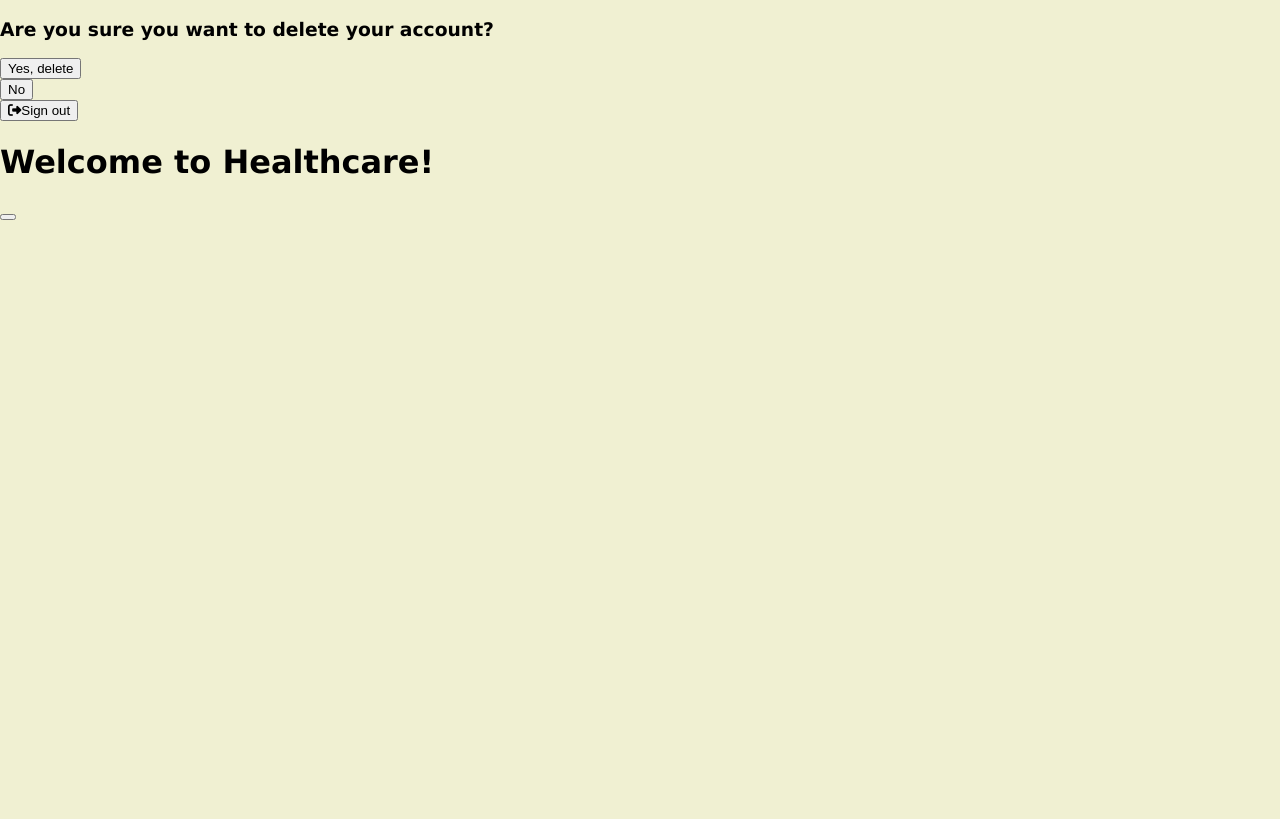
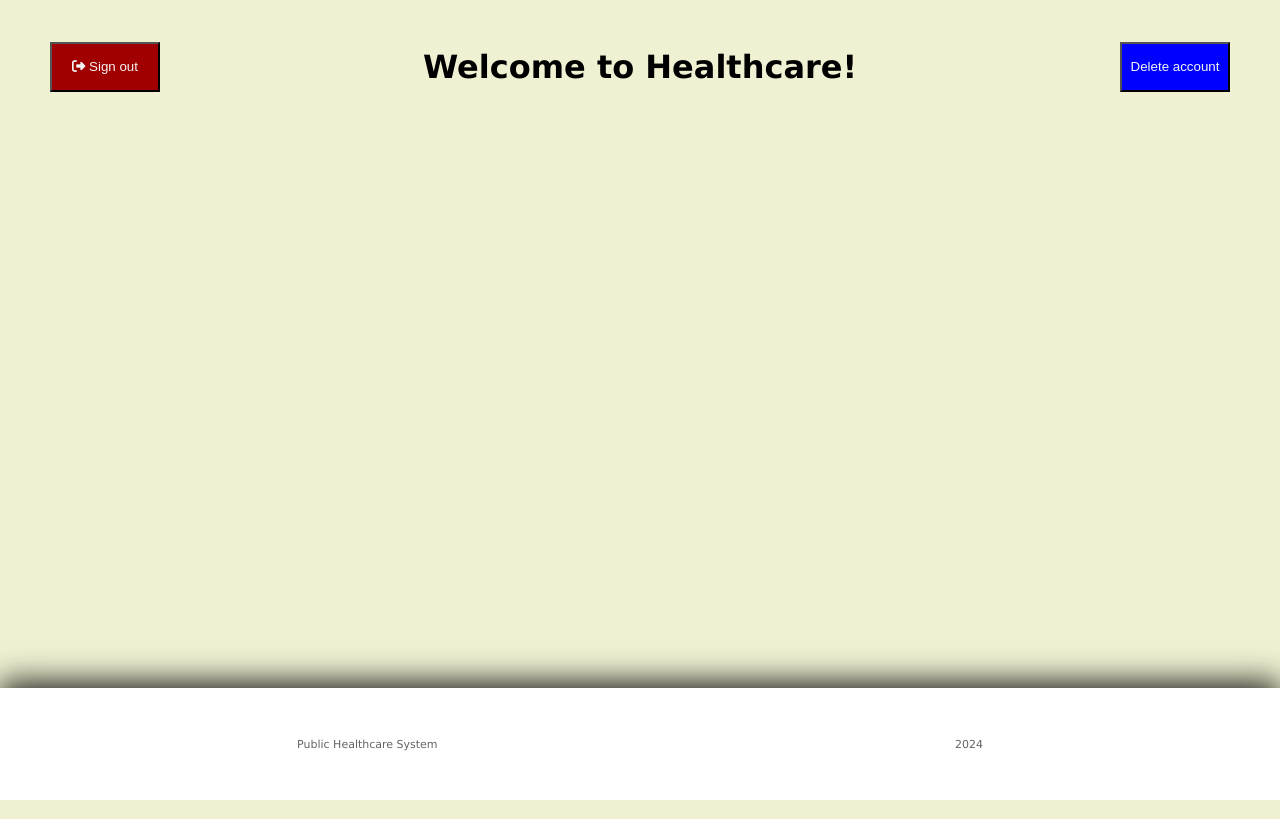
Before and after one commit to Xantus10/My_healthcare, a Flask app: template templates/base.html in a window 1280 px wide. Run offline with Flask 3, Linux system fonts and the light colour scheme; the template is opened without the code that fills it, so the values that code supplies are empty; some libraries are stand-ins or nearby versions.

Commit message:
Logout/delete functionality

```diff
--- a/app.py
+++ b/app.py
@@ -3,16 +3,63 @@ from os import path
 
 import dbHandler
 
-# TODO: Login page + functionality, base.html+css, Delete window + functionality, Admin functionality, Doctor page + rejected page,
-# FUTURE TODO: Will have to handle - what if doctor deletes his account and user has open login window with availible doctor and then he scheldules an appointment with him and other corner cases
+# TODO: Admin functionality, Doctor/patient page + rejected page,
+# FUTURE TODO: HMAC for cookies and csrf tokens, Will have to handle - what if doctor deletes his account and user has open login window with availible doctor and then he scheldules an appointment with him and other corner cases
 
 app = Flask(__name__)
 
 
+@app.route('/delete', methods=['POST'])
+def delete():
+  if request.method == 'POST':
+    ssid = int(request.cookies.get('Ssid'))
+    cookie = request.cookies.get('Auth')
+    ipAddr = request.remote_addr
+    csrfToken = request.form.get('CSRFToken')
+    if not csrfToken:
+      return redirect('/') # For now redirect those unauthorized
+    ix = dbHandler.authorize(ssid, cookie, ipAddr, csrfToken)
+    if ix == -1:
+      return redirect('/')
+    dbHandler.logOut(ix)
+    dbHandler.removeUser(ix)
+    resp = make_response(redirect('/'))
+    resp.delete_cookie('Ssid')
+    resp.delete_cookie('Auth')
+    return resp
+
+
+@app.route('/logout', methods=['POST'])
+def logOut():
+  if request.method == 'POST':
+    ssid = int(request.cookies.get('Ssid'))
+    cookie = request.cookies.get('Auth')
+    ipAddr = request.remote_addr
+    csrfToken = request.form.get('CSRFToken')
+    if not csrfToken:
+      return redirect('/') # For now redirect those unauthorized
+    ix = dbHandler.authorize(ssid, cookie, ipAddr, csrfToken)
+    if ix == -1:
+      return redirect('/')
+    dbHandler.logOut(ix)
+    resp = make_response(redirect('/'))
+    resp.delete_cookie('Ssid')
+    resp.delete_cookie('Auth')
+    return resp
+
+
 @app.route('/loggedin', methods=['GET', 'POST'])
 def loggedIn():
-  ix = dbHandler.authorize(int(request.cookies.get('Ssid')), request.cookies.get('Auth'), request.remote_addr)
-  return str(ix)
+  if request.method == 'GET':
+    ssid = int(request.cookies.get('Ssid'))
+    cookie = request.cookies.get('Auth')
+    ipAddr = request.remote_addr
+    ix, csrfToken = dbHandler.authorize(ssid, cookie, ipAddr)
+    if ix == -1:
+      return redirect('/login')
+    privilegeLevel = dbHandler.getUserPrivilege(ix)
+    ########## ADD DIFFERENT TEMPLATES FOR DIFFERENT PRIVILEGES AND PEOPLE
+    return render_template('base.html')
 
 
 @app.route('/login', methods=['GET', 'POST'])
@@ -28,7 +75,7 @@ def loginPage():
     password = request.form.get('password')
     if not (username and password):
       return render_template('register.html', retmsg='Please enter all fields')
-    ssid, cookie, csrftoken, privLevel = dbHandler.logInUser(username, password, request.remote_addr)
+    ssid, cookie = dbHandler.logInUser(username, password, request.remote_addr)
     if ssid == -1:
       return redirect('/')
     resp = make_response(redirect('/loggedin'))
--- a/static/scripts/deleteAccountWindow.js
+++ b/static/scripts/deleteAccountWindow.js
@@ -1,7 +1,7 @@
 function showDeleteWindow() {
-  let window = document.getElementById("deletePopup");
+  document.getElementById("deletePopup").style.display = "flex";
 }
 
 function hideDeleteWindow() {
-
+  document.getElementById("deletePopup").style.display = "none";
 }
--- a/static/styles/base.css
+++ b/static/styles/base.css
@@ -0,0 +1,66 @@
+#deletePopup {
+  display: none;
+  position: fixed;
+  background-color: white;
+  top: 50%;
+  left: 50%;
+  flex-direction: column;
+  justify-content: center;
+  align-items: center;
+  gap: 30%;
+  width: 40%;
+  height: 40%;
+  transform: translate(-50%, -50%);
+  z-index: 20;
+}
+
+.deleteButtonWrapper {
+  display: flex;
+  width: 100%;
+  flex-direction: row;
+  justify-content: space-around;
+  align-items: center;
+}
+
+.pageWrapper {
+  width: 100%;
+  height: 100%;
+  display: flex;
+  flex-direction: column;
+}
+
+.header {
+  flex: 1;
+  display: flex;
+  flex-direction: row;
+  gap: 10px;
+}
+
+.header div {
+  flex: 1;
+  display: flex;
+  justify-content: center;
+  align-items: center;
+}
+
+.header div:nth-child(2) {
+  flex: 4;
+}
+
+button {
+  width: 110px;
+  height: 50px;
+  color: whitesmoke;
+  font-weight: 500;
+  background-color: blue;
+}
+
+button[type="submit"] {
+  background-color: rgb(160, 0, 0);
+}
+
+.content {
+  flex: 5;
+  width: 80%;
+  display: flex;
+}
--- a/static/styles/default.css
+++ b/static/styles/default.css
@@ -16,3 +16,18 @@ body {
 button {
   cursor: pointer;
 }
+
+div.footer {
+  flex: 1;
+  display: flex;
+  padding: 3%;
+  width: 100%;
+  background-color: white;
+  box-shadow: 0px -5px 30px #141414;
+  flex-direction: row;
+  justify-content: space-around;
+  position: absolute;
+  bottom: 0px;
+  font-size: 11px;
+  color: #646464;
+}
--- a/templates/base.html
+++ b/templates/base.html
@@ -13,14 +13,16 @@
 <body>
   <div id="deletePopup">
     <h3>Are you sure you want to delete your account?</h3>
+    <div class="deleteButtonWrapper">
       <div>
         <form action="/delete" method="post">
           <input type="hidden" name="CSRFToken" value="{% block CSRFToken %}{% endblock %}">
-        <button type="submit">Yes, delete</button>
+          <button type="submit"><i class="fa-solid fa-trash-can"></i> Yes, delete</button>
         </form>
       </div>
       <div>
         <button onclick="hideDeleteWindow();">No</button>
+      </div>
     </div>
   </div>
   <div class="pageWrapper">
@@ -28,15 +30,22 @@
       <div>
         <form action="/logout" method="post">
           <input type="hidden" name="CSRFToken" value="{{ self.CSRFToken() }}">
-          <button type="submit"><i class="fa-solid fa-right-from-bracket"></i>Sign out</button>
+          <button type="submit"><i class="fa-solid fa-right-from-bracket"></i> Sign out</button>
         </form>
       </div>
       <div>
         <h1>Welcome to Healthcare!</h1>
       </div>
       <div>
-        <button onclick="showDeleteWindow();"></button>
+        <button onclick="showDeleteWindow();">Delete account</button>
       </div>
+    </div>
+    <div class="content">
+      {% block content %}{% endblock %}
+    </div>
+    <div class="footer">
+      <p>Public Healthcare System</p>
+      <p>2024</p>
     </div>
   </div>
 </body>
```
Also changed, not shown: dbHandler.py (+96 -38 lines), static/styles/index.css (+0 -15 lines). Lines whose indentation alone changed are shown as unchanged.
